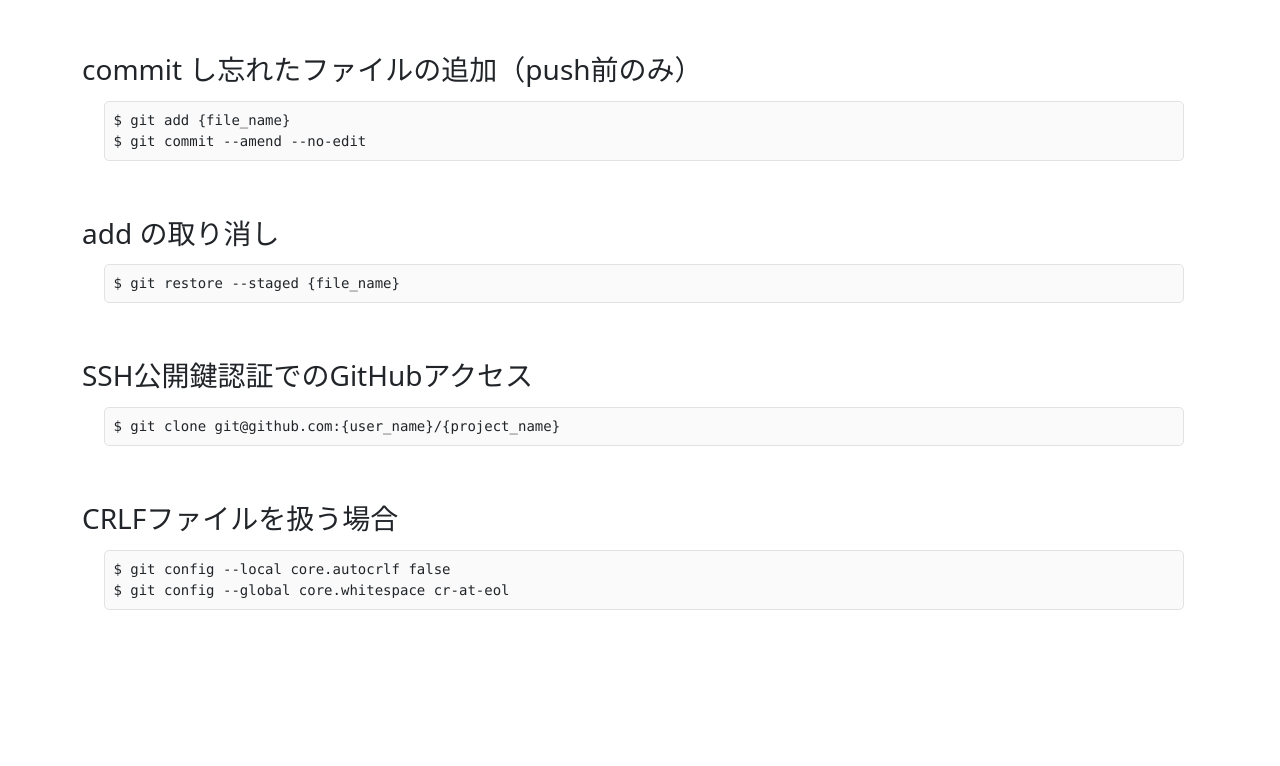
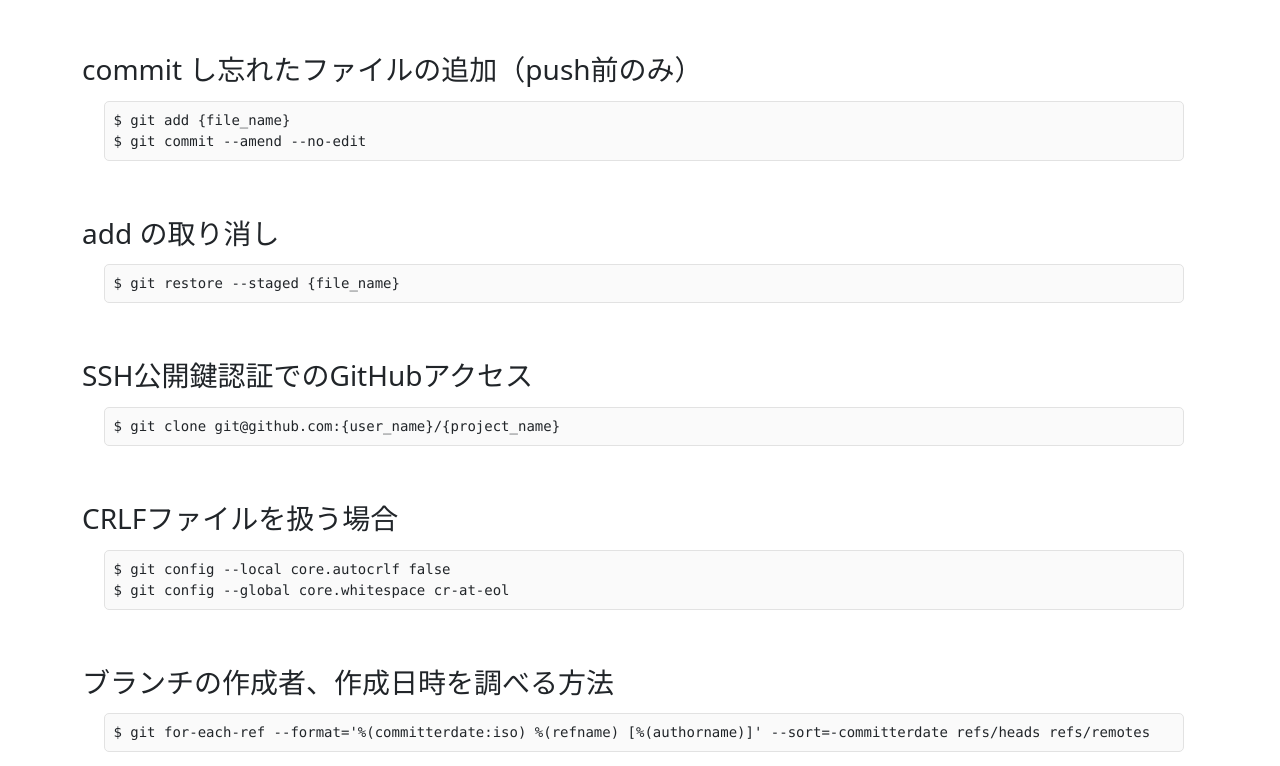
Before and after one commit to KONISHI-Toru/tech-memo, a plain HTML site: page docs/git.html in a window 1280 px wide. Shown: the part 1510-2276 px from the top of the page. Before the commit the page ends 2134 px from the top, so only its background shows below. Drawn offline with nearby package versions, Linux system fonts and the light colour scheme.

Commit message:
ブランチの作成者、作成日時を調べる方法を追記。

```diff
--- a/docs/git.html
+++ b/docs/git.html
@@ -111,6 +111,10 @@ $ git clone git@github.com:{user_name}/{project_name}</pre>
       <pre class="terminal">
 $ git config --local core.autocrlf false
 $ git config --global core.whitespace cr-at-eol</pre>
+
+      <h3>ブランチの作成者、作成日時を調べる方法</h3>
+      <pre class="terminal">
+$ git for-each-ref --format='%(committerdate:iso) %(refname) [%(authorname)]' --sort=-committerdate refs/heads refs/remotes</pre>
     </div>
   </body>
 </html>
```
